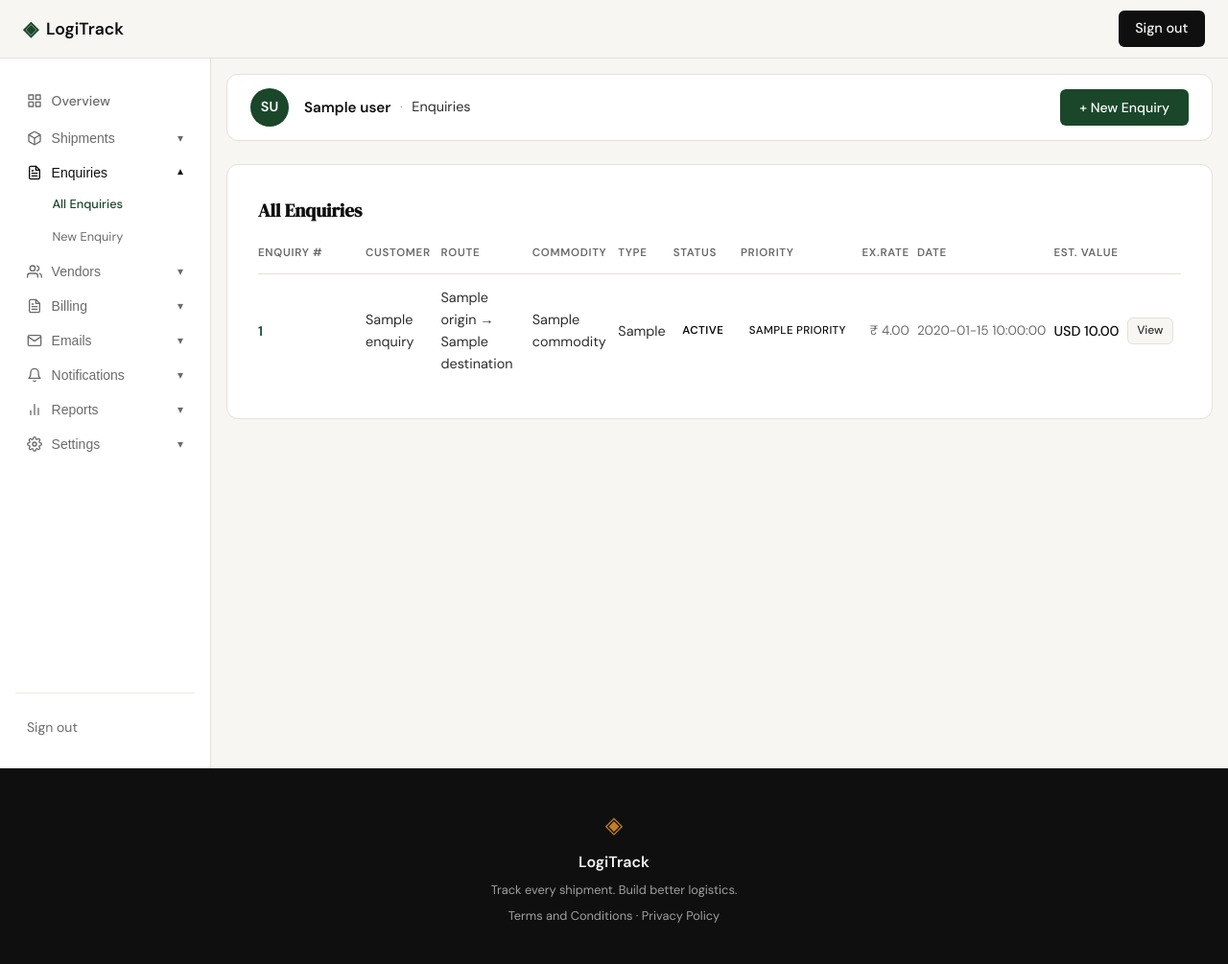
After one commit to kapilkd/logitrack, a Flask app: page /enquiries in a window 1280 px wide. The commit adds this page. Shown: the whole page at 96% size. Run offline with Flask 3, Linux system fonts and the light colour scheme; a user stored in the database is signed in; a database or web service that is not in the repository returns one stand-in record (values such as "Sample title"); parts of the project's set-up code (start-up, migrations or seed data) failed here and were passed over; some libraries are stand-ins or nearby versions.

Commit message:
new enquiry section

```diff
--- a/app.py
+++ b/app.py
@@ -43,6 +43,9 @@ from database.db import (
     save_email, get_emails_by_user, get_email_by_id, delete_email,
     get_emails_by_thread, upsert_ai_processing, get_ai_processing,
     get_user_by_id as get_user_row_by_id, update_user_profile, update_user_password,
+    create_enquiry, get_enquiries_by_user, get_enquiry_count,
+    generate_customer_vendor_code,
+    ENQUIRY_STATUSES, ENQUIRY_PRIORITIES, WEIGHT_UNITS, CONSIGNMENT_TYPES,
 )
 from database.queries import get_user_by_id, get_summary_stats, get_recent_transactions, get_category_breakdown, get_filtered_vendors, get_billing_stats, get_shipment_billing_list, get_recent_alerts, get_shipment_bill_vendors, get_emails_with_shipment_links, get_vendor_ledger, get_vendor_ledger_stats, get_shipment_report_rows, get_report_summary_stats, get_expense_link_summary, get_monthly_expense_trend, get_vendor_report_rows, get_vendor_report_summary
 from gmail_utils import (
@@ -715,6 +718,28 @@ def shipment_bill_print(id):
     )
 
 
+@app.route("/enquiries")
+def enquiries():
+    if not session.get("user_id"):
+        return redirect(url_for("login"))
+    uid = session["user_id"]
+    user = get_user_by_id(uid)
+    if user is None:
+        session.clear()
+        return redirect(url_for("login"))
+    enquiry_list = get_enquiries_by_user(uid)
+    active_rows = [e for e in enquiry_list if e["status"] not in ("CONVERTED", "CLOSED")]
+    closed_rows = [e for e in enquiry_list if e["status"] in ("CONVERTED", "CLOSED")]
+    return render_template("enquiries.html",
+        user=user,
+        enquiries=active_rows,
+        closed_enquiries=closed_rows,
+        statuses=ENQUIRY_STATUSES,
+        priorities=ENQUIRY_PRIORITIES,
+        active_section="enquiries",
+    )
+
+
 @app.route("/emails")
 def emails():
     if not session.get("user_id"):
--- /dev/null
+++ b/static/css/enquiries.css
@@ -0,0 +1,101 @@
+/* ── Enquiry number ──────────────────────────────────── */
+.enquiry-number {
+    font-weight: 600;
+    color: var(--accent);
+    font-size: 0.88rem;
+}
+
+/* ── Status badges (base + enquiry-specific modifiers) ── */
+.status-badge {
+    display: inline-block;
+    padding: 0.2rem 0.6rem;
+    border-radius: 999px;
+    font-size: 0.72rem;
+    font-weight: 600;
+    text-transform: uppercase;
+    letter-spacing: 0.04em;
+    white-space: nowrap;
+}
+
+.status-badge--open        { background: #e0f2fe; color: #0369a1; }
+.status-badge--in-progress { background: var(--accent-2-light); color: var(--accent-2); }
+.status-badge--quoted      { background: #ede9fe; color: #5b21b6; }
+.status-badge--converted   { background: #dcfce7; color: #166534; }
+.status-badge--closed      { background: #f1f5f9; color: #475569; }
+
+/* ── Priority badges ─────────────────────────────────── */
+.priority-badge {
+    display: inline-block;
+    padding: 0.18rem 0.55rem;
+    border-radius: 999px;
+    font-size: 0.72rem;
+    font-weight: 500;
+    text-transform: uppercase;
+    letter-spacing: 0.03em;
+    white-space: nowrap;
+}
+
+.priority-badge--low    { background: #f1f5f9; color: #64748b; }
+.priority-badge--normal { background: var(--border-soft); color: var(--ink-muted); }
+.priority-badge--high   { background: #fef9c3; color: #854d0e; }
+.priority-badge--urgent { background: var(--danger-light); color: var(--danger); }
+
+/* ── Enquiries table ─────────────────────────────────── */
+.enquiries-table th:nth-child(1) { width: 7rem; }
+.enquiries-table th:nth-child(7) { min-width: 5rem; }
+
+/* ── Collapsible closed/converted section ────────────── */
+.closed-enquiries-card {
+    padding: 0;
+}
+
+.closed-enquiries-toggle {
+    display: flex;
+    align-items: center;
+    justify-content: space-between;
+    width: 100%;
+    background: none;
+    border: none;
+    padding: 1rem 1.25rem;
+    cursor: pointer;
+    font-family: var(--font-body);
+    font-size: 0.88rem;
+    font-weight: 600;
+    color: var(--ink-soft);
+    text-align: left;
+}
+
+.closed-enquiries-toggle:hover {
+    color: var(--ink);
+}
+
+.closed-toggle-label {
+    display: flex;
+    align-items: center;
+    gap: 0.5rem;
+}
+
+.closed-count-badge {
+    display: inline-flex;
+    align-items: center;
+    justify-content: center;
+    min-width: 1.4rem;
+    height: 1.4rem;
+    padding: 0 0.35rem;
+    border-radius: 999px;
+    background: var(--border-soft);
+    color: var(--ink-muted);
+    font-size: 0.72rem;
+    font-weight: 600;
+}
+
+.closed-toggle-chevron {
+    font-size: 0.8rem;
+    color: var(--ink-faint);
+    transition: transform 0.2s;
+}
+
+.closed-enquiries-body {
+    padding: 0 1.25rem 1.25rem;
+    border-top: 1px solid var(--border-soft);
+}
--- a/templates/_sidebar.html
+++ b/templates/_sidebar.html
@@ -29,6 +29,28 @@
            class="sidebar-sub-link{% if request.endpoint == 'shipments' %} sidebar-sub-link--active{% endif %}">All Shipments</a>
         <a href="{{ url_for('add_shipment') }}"
            class="sidebar-sub-link{% if request.endpoint == 'add_shipment' %} sidebar-sub-link--active{% endif %}">Create Shipment</a>
+      </div>
+    </div>
+
+    <div class="sidebar-group{% if active_section == 'enquiries' %} is-open{% endif %}">
+      <button class="sidebar-group-toggle" type="button">
+        <span class="sidebar-icon">
+          <svg xmlns="http://www.w3.org/2000/svg" viewBox="0 0 24 24" fill="none"
+               stroke="currentColor" stroke-width="2" stroke-linecap="round" stroke-linejoin="round">
+            <path d="M14 2H6a2 2 0 0 0-2 2v16a2 2 0 0 0 2 2h12a2 2 0 0 0 2-2V8z"/>
+            <polyline points="14 2 14 8 20 8"/>
+            <line x1="16" y1="13" x2="8" y2="13"/>
+            <line x1="16" y1="17" x2="8" y2="17"/>
+            <line x1="10" y1="9" x2="8" y2="9"/>
+          </svg>
+        </span>
+        <span class="sidebar-group-label">Enquiries</span>
+        <span class="sidebar-toggle-arrow">▾</span>
+      </button>
+      <div class="sidebar-sub-nav">
+        <a href="{{ url_for('enquiries') }}"
+           class="sidebar-sub-link{% if request.endpoint == 'enquiries' %} sidebar-sub-link--active{% endif %}">All Enquiries</a>
+        <a href="#" class="sidebar-sub-link">New Enquiry</a>
       </div>
     </div>
 
--- /dev/null
+++ b/templates/enquiries.html
@@ -0,0 +1,175 @@
+{% extends "base.html" %}
+{% block title %}Enquiries — LogiTrack{% endblock %}
+{% block head %}
+<link rel="stylesheet" href="{{ url_for('static', filename='css/profile.css') }}" />
+<link rel="stylesheet" href="{{ url_for('static', filename='css/enquiries.css') }}" />
+{% endblock %}
+{% block content %}
+<div class="profile-shell">
+  {% include '_sidebar.html' %}
+
+  <section class="profile-section">
+    <div class="profile-container">
+
+      <div class="profile-header">
+        <div class="profile-user-info">
+          <div class="profile-avatar">{{ user.initials }}</div>
+          <div class="profile-meta">
+            <span class="profile-name">{{ user.name }}</span>
+            <span class="profile-meta-sep">·</span>
+            <span class="profile-email">Enquiries</span>
+          </div>
+        </div>
+        <a href="#" class="profile-add-btn">+ New Enquiry</a>
+      </div>
+
+      {% if closed_enquiries %}
+      <div class="profile-card closed-enquiries-card">
+        <button class="closed-enquiries-toggle" id="closedToggle"
+                aria-expanded="false" aria-controls="closedEnquiriesBody">
+          <span class="closed-toggle-label">
+            Converted &amp; Closed
+            <span class="closed-count-badge">{{ closed_enquiries | length }}</span>
+          </span>
+          <span class="closed-toggle-chevron">▾</span>
+        </button>
+        <div class="closed-enquiries-body" id="closedEnquiriesBody" hidden>
+          <table class="txn-table enquiries-table">
+            <thead>
+              <tr>
+                <th>Enquiry #</th>
+                <th>Customer</th>
+                <th>Route</th>
+                <th>Commodity</th>
+                <th>Type</th>
+                <th>Status</th>
+                <th>Priority</th>
+                <th class="text-right">Ex.rate</th>
+                <th>Date</th>
+                <th class="text-right">Est. Value</th>
+                <th></th>
+              </tr>
+            </thead>
+            <tbody>
+              {% for e in closed_enquiries %}
+              <tr>
+                <td><span class="enquiry-number">{{ e.enquiry_number }}</span></td>
+                <td class="txn-desc">{{ e.customer_name or '—' }}</td>
+                <td class="txn-desc">
+                  {% if e.origin or e.destination %}
+                    {{ e.origin or '—' }} → {{ e.destination or '—' }}
+                  {% else %}—{% endif %}
+                </td>
+                <td class="txn-desc">{{ e.commodity or '—' }}</td>
+                <td class="txn-desc">{{ e.consignment_type or '—' }}</td>
+                <td>
+                  <span class="status-badge status-badge--{{ e.status | lower | replace('_', '-') }}">
+                    {{ e.status }}
+                  </span>
+                </td>
+                <td>
+                  <span class="priority-badge priority-badge--{{ e.priority | lower }}">
+                    {{ e.priority }}
+                  </span>
+                </td>
+                <td class="text-right txn-date">
+                  {% if e.ex_rate %}₹ {{ "%.2f"|format(e.ex_rate) }}{% else %}—{% endif %}
+                </td>
+                <td class="txn-date">{{ e.enquiry_date or '—' }}</td>
+                <td class="text-right txn-amount">
+                  {% if e.estimated_value %}
+                    {{ e.currency }} {{ "%.2f"|format(e.estimated_value) }}
+                  {% else %}—{% endif %}
+                </td>
+                <td class="txn-actions">
+                  <a href="#" class="txn-btn txn-btn--edit">View</a>
+                </td>
+              </tr>
+              {% endfor %}
+            </tbody>
+          </table>
+        </div>
+      </div>
+      {% endif %}
+
+      <div class="profile-card">
+        <h2 class="profile-card-title">All Enquiries</h2>
+        {% if enquiries %}
+        <table class="txn-table enquiries-table">
+          <thead>
+            <tr>
+              <th>Enquiry #</th>
+              <th>Customer</th>
+              <th>Route</th>
+              <th>Commodity</th>
+              <th>Type</th>
+              <th>Status</th>
+              <th>Priority</th>
+              <th class="text-right">Ex.rate</th>
+              <th>Date</th>
+              <th class="text-right">Est. Value</th>
+              <th></th>
+            </tr>
+          </thead>
+          <tbody>
+            {% for e in enquiries %}
+            <tr>
+              <td><span class="enquiry-number">{{ e.enquiry_number }}</span></td>
+              <td class="txn-desc">{{ e.customer_name or '—' }}</td>
+              <td class="txn-desc">
+                {% if e.origin or e.destination %}
+                  {{ e.origin or '—' }} → {{ e.destination or '—' }}
+                {% else %}—{% endif %}
+              </td>
+              <td class="txn-desc">{{ e.commodity or '—' }}</td>
+              <td class="txn-desc">{{ e.consignment_type or '—' }}</td>
+              <td>
+                <span class="status-badge status-badge--{{ e.status | lower | replace('_', '-') }}">
+                  {{ e.status }}
+                </span>
+              </td>
+              <td>
+                <span class="priority-badge priority-badge--{{ e.priority | lower }}">
+                  {{ e.priority }}
+                </span>
+              </td>
+              <td class="text-right txn-date">
+                {% if e.ex_rate %}₹ {{ "%.2f"|format(e.ex_rate) }}{% else %}—{% endif %}
+              </td>
+              <td class="txn-date">{{ e.enquiry_date or '—' }}</td>
+              <td class="text-right txn-amount">
+                {% if e.estimated_value %}
+                  {{ e.currency }} {{ "%.2f"|format(e.estimated_value) }}
+                {% else %}—{% endif %}
+              </td>
+              <td class="txn-actions">
+                <a href="#" class="txn-btn txn-btn--edit">View</a>
+              </td>
+            </tr>
+            {% endfor %}
+          </tbody>
+        </table>
+        {% else %}
+        <div class="txn-empty">No enquiries yet. <a href="#">Create your first enquiry.</a></div>
+        {% endif %}
+      </div>
+
+    </div>
+  </section>
+</div>
+
+<script>
+(function () {
+  var btn = document.getElementById('closedToggle');
+  var body = document.getElementById('closedEnquiriesBody');
+  if (!btn || !body) return;
+  btn.addEventListener('click', function () {
+    var expanded = btn.getAttribute('aria-expanded') === 'true';
+    btn.setAttribute('aria-expanded', String(!expanded));
+    if (expanded) { body.setAttribute('hidden', ''); }
+    else { body.removeAttribute('hidden'); }
+    btn.querySelector('.closed-toggle-chevron').style.transform = expanded ? '' : 'rotate(180deg)';
+  });
+}());
+</script>
+{% endblock %}
```
Also changed, not shown: database/db.py (+135 -0 lines), .claude/specs/enquiry/01-left-menu-new-section-and-listing.md (added).
